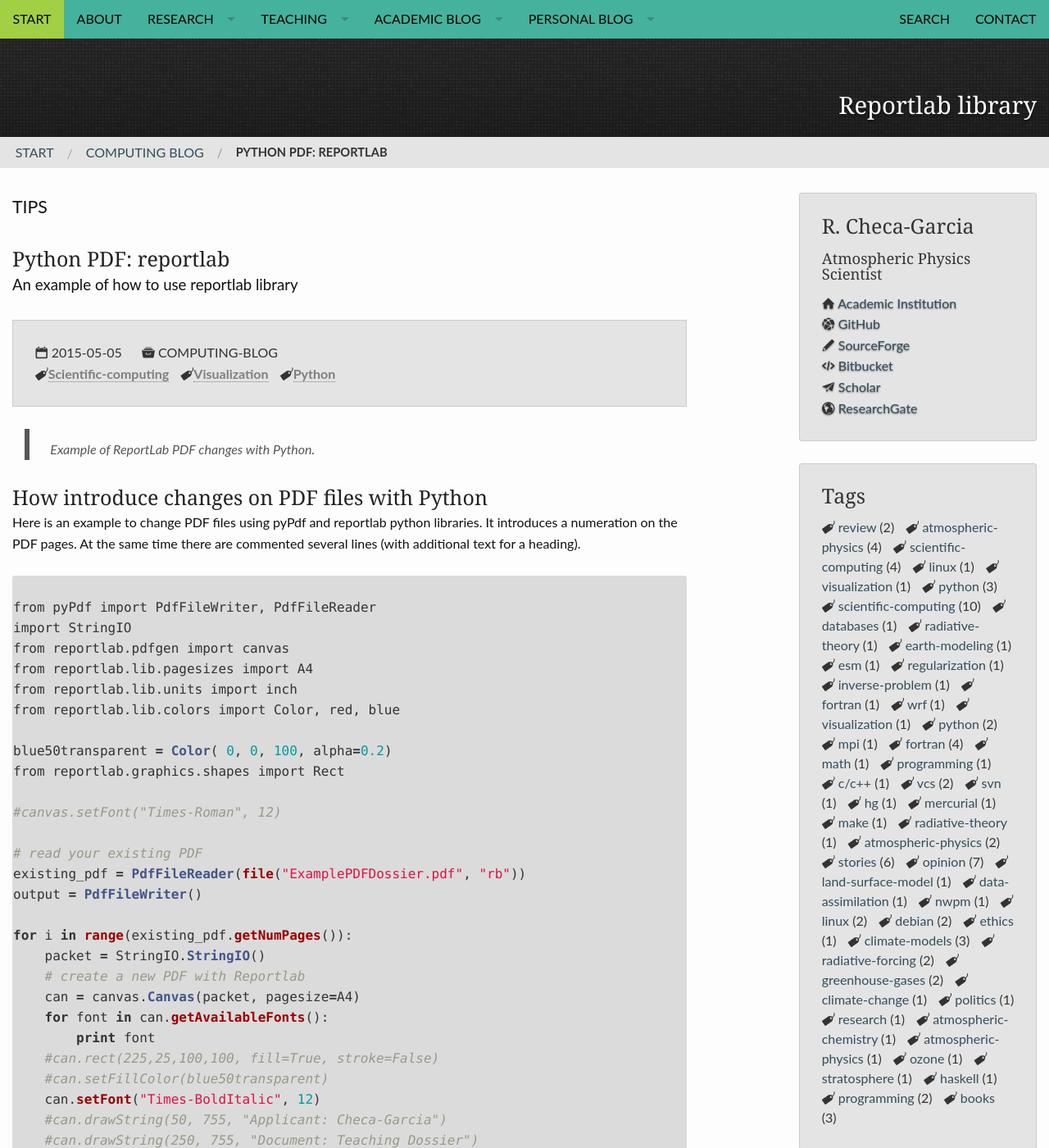
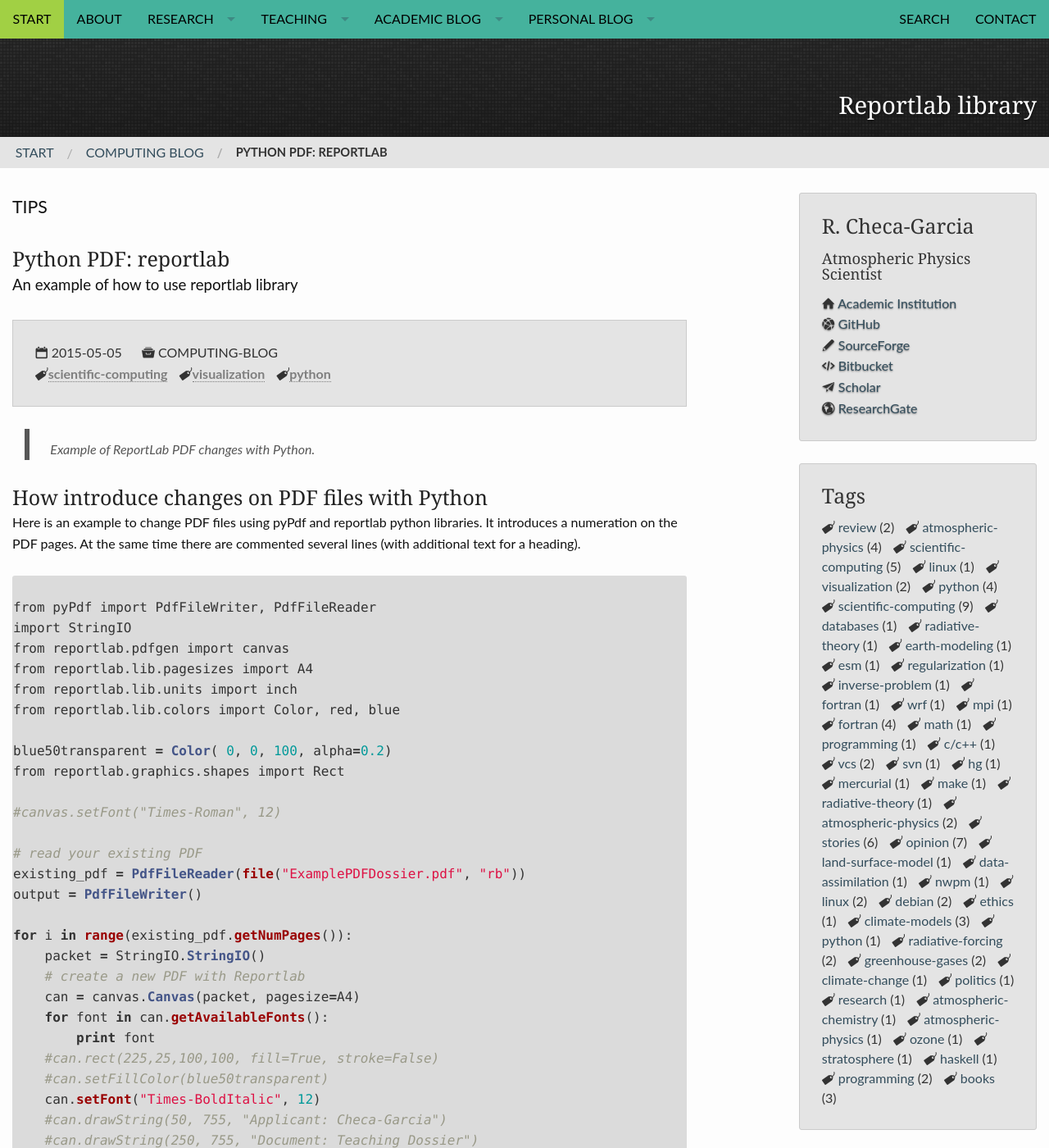
Before and after one commit to RCHG/rchg.github.io, a Jekyll site: the page built from _posts/2015-05-05-reportlab-pdf.md, in a window 1280 px wide and 1400 px high. Shown: the whole window at 82% size. Built offline with Jekyll 4.4.1, drawn with Linux system fonts in a browser that asks for light colours; nearby versions of some CDN libraries; comment, search, counter and statistics services are not loaded.

Commit message:
Update 2015-05-05-reportlab-pdf.md

```diff
--- a/_posts/2015-05-05-reportlab-pdf.md
+++ b/_posts/2015-05-05-reportlab-pdf.md
@@ -5,7 +5,7 @@ subheadline: Tips
 title: "Python PDF: reportlab"
 teaser: "An example of how to use reportlab library"
 breadcrumb: true
-tags: [Scientific-computing, Visualization, Python]
+tags: [scientific-computing, visualization, python]
 categories:
     - computing-blog
 header:
```
